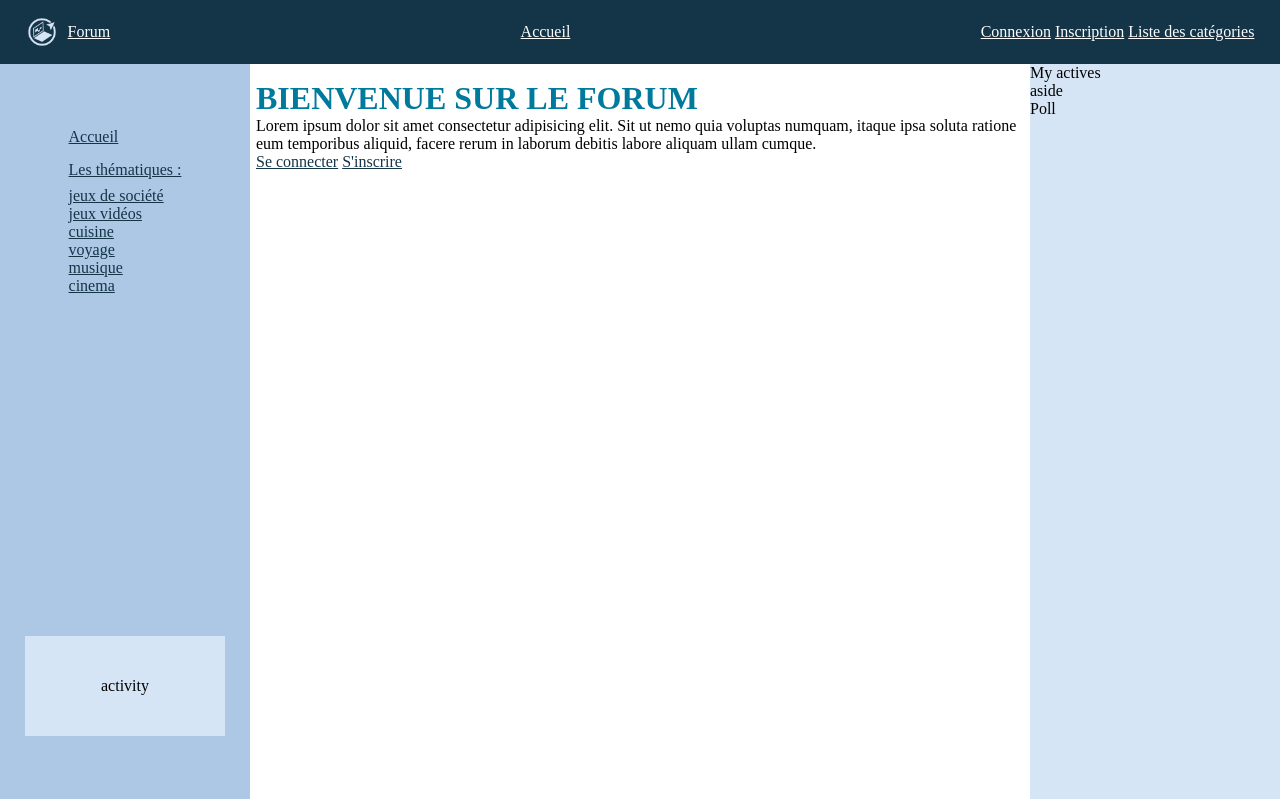
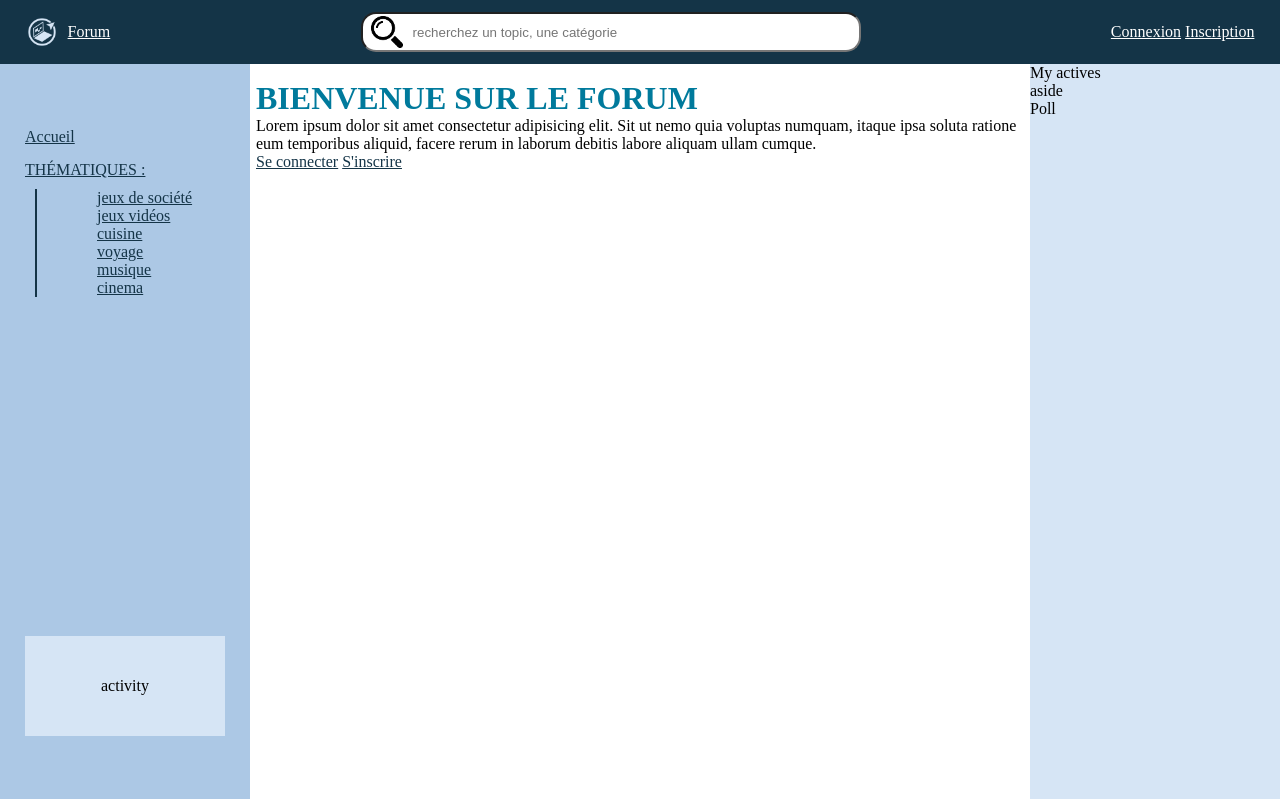
Before and after one commit to Flozerty/Forum, a PHP site: page /index.php?action=listTopics in a window 1280 px wide. Shown: the top 799 px of the page. Run offline with PHP 8.4, Linux system fonts and the light colour scheme; data comes from the database, SQL or seed files in the repository; some libraries are stand-ins or nearby versions.

Commit message:
+ search +listCategories

```diff
--- a/controller/HomeController.php
+++ b/controller/HomeController.php
@@ -6,19 +6,17 @@ use App\ControllerInterface;
 use Model\Managers\CategoryManager;
 use Model\Managers\UserManager;
 
-
 class HomeController extends AbstractController implements ControllerInterface {
 
-  public function index(){
-
+  public function index() {
     $categoryManager = new CategoryManager();
-    $category = $categoryManager->findAll();
+    $categories = $categoryManager->findAll();
 
     return [
       "view" => VIEW_DIR."home.php",
       "meta_description" => "Page d'accueil du forum",
       "data" => [
-        "categories" => $category
+        "categories" => $categories
       ]
     ];
   }
--- a/public/css/style.css
+++ b/public/css/style.css
@@ -38,12 +38,35 @@ header {
   display: flex;
   z-index: 5;
 
+
   nav {
     display: flex;
     justify-content: space-between;
     align-items: center;
     width: 100%;
     padding: 0 2vw;
+  }
+
+  #search {
+    max-width: 500px;
+    width: 45%;
+    position: relative;
+
+    input {
+      height: 40px;
+      width: 100%;
+      border-radius: 15px;
+      padding: 10px;
+      padding-left: 50px;
+    }
+
+    img {
+      position: absolute;
+      left: 10px;
+      top: 10%;
+      bottom: 10%;
+      height: 80%;
+    }
   }
 
   a {
@@ -88,13 +111,40 @@ main {
     width: 250px;
     background-color: var(--bluemid);
 
+    nav {
+      width: 80%;
+    }
+
     #sideBar-categories {
       margin-top: 15px;
+
+
+
+      #categoriesListContainer {
+        display: flex;
+        margin: 10px 0;
+
+        #hrBar {
+          width: 2px;
+          height: auto;
+          background-color: var(--darkblue);
+          margin: 0 10px;
+        }
+      }
+
+      li {
+        padding-left: 15px;
+
+        a {
+          display: flex;
+        }
+      }
+
+      #categoryIcone {
+        width: 35px;
+      }
     }
 
-    ul {
-      margin-top: 8px;
-    }
 
     #community-activity {
       display: flex;
--- a/view/forum/listCategories.php
+++ b/view/forum/listCategories.php
@@ -1,11 +1,11 @@
 <?php
-  $categories = $result["data"]['categories'];
+  $listCategories = $result["data"]['listCategories'];
 ?>
 
 <h1>Liste des catégories</h1>
 
 <?php
-foreach($categories as $category ){ ?>
+foreach($listCategories as $category ){ ?>
 <p>
   <a href="index.php?ctrl=forum&action=listTopicsByCategory&id=<?= $category->getId() ?>">
     <?= $category->getName() ?>
--- a/view/layout.php
+++ b/view/layout.php
@@ -1,6 +1,5 @@
 <?php
   $categories = $result["data"]['categories'];
-
 ?>
 
 <!DOCTYPE html>
@@ -43,12 +42,14 @@
             </a>
           </div>
 
-          <a href="index.php">Accueil</a>
-
-          <?php if(App\Session::isAdmin()){ ?>
-
+          <?php if(App\Session::isAdmin()) { ?>
           <a href="index.php?ctrl=home&action=users">Voir la liste des gens</a>
           <?php } ?>
+
+          <div id="search">
+            <img src="public/img/wenSearch.png" alt="image loupe de la barre de recherche">
+            <input type="search" placeholder="recherchez un topic, une catégorie">
+          </div>
 
           <div id="nav-right">
 
@@ -63,13 +64,11 @@
 
             <a href="index.php?ctrl=security&action=login">Connexion</a>
             <a href="index.php?ctrl=security&action=register">Inscription</a>
-            <a href="index.php?ctrl=forum&action=index">Liste des catégories</a>
 
             <?php } ?>
           </div>
         </nav>
       </header>
-
 
       <main id="forum">
         <div id="sideNav-left">
@@ -79,20 +78,23 @@
             </p>
             <div id="sideBar-categories">
               <p>
-                <a href="index.php?ctrl=forum&action=index">Les thématiques :</a>
+                <a href="index.php?ctrl=forum&action=listCategories">THÉMATIQUES :</a>
               </p>
+              <div id="categoriesListContainer">
+                <div id="hrBar"></div>
                 <ul id="nav-links">
 
                   <?php foreach($categories as $category) { ?>
                   <li class="nav-link">
                     <a href="index.php?ctrl=forum&action=listTopicsByCategory&id=<?= $category->getId() ?>">
-                    <?= $category->getIcone() ?>
+                      <div id="categoryIcone"><?= $category->getIcone() ?></div>
                       <?= $category->getName() ?>
                     </a>
                   </li>
                   <?php } ?>
 
                 </ul>
+              </div>
             </div>
           </nav>
           <div id="community-activity">activity</div>
```
Also changed, not shown: controller/ForumController.php (+25 -9 lines), view/forum/listTopics.php (+6 -1 lines), public/css/listCategories.css (added), public/img/wenSearch.png (added). Lines whose indentation alone changed are shown as unchanged.
